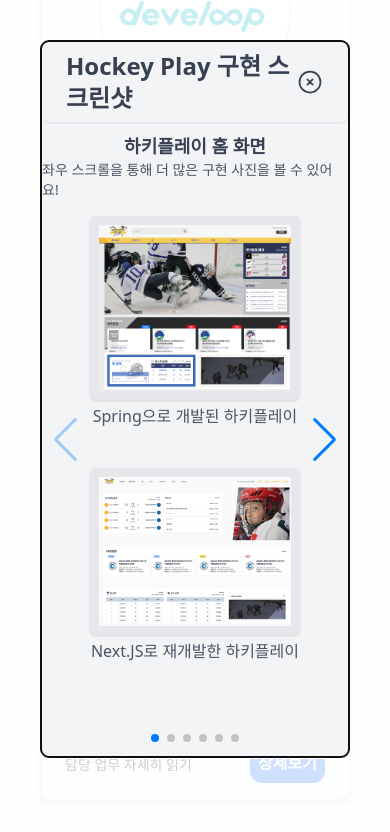
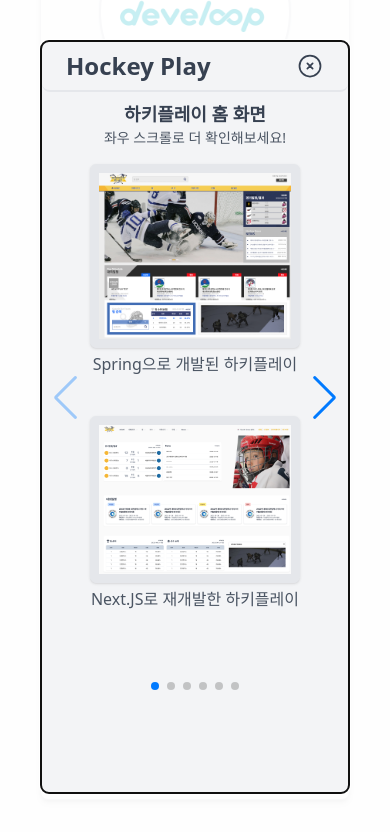
Before and after one commit to PJinsoo/pohtofolio, a Next.js app: page / in a window 390 px wide. Both pictures are taken after a click on the element "구현 사진". Shown: the part 5825-6657 px from the top of the page. Built offline with nearby package versions, Linux system fonts and the light colour scheme.

Commit message:
모바일 화면용 스크롤 생성

```diff
--- a/components/career.tsx
+++ b/components/career.tsx
@@ -49,7 +49,7 @@ const Career = () => {
                 {/* 제목 */}
                 <div>
                     <span className="mt-2 flex justify-center text-lg text-gray-700 font-semibold">{title}</span>
-                    <span className="flex justify-center text-sm text-gray-600">좌우 스크롤을 통해 더 많은 구현 사진을 볼 수 있어요!</span>
+                    <span className="flex justify-center text-sm text-gray-600">좌우 스크롤로 더 확인해보세요!</span>
                 </div>
                 {/* 스크린샷 */}
                 <div className="p-2 -mt-8">
@@ -120,14 +120,14 @@ const Career = () => {
                                 {/* hockeyplay 사진보기 모달 */}
                                 <ModalView isOpen={isOpen}>
                                     <div className="px-6 py-2 border-b-2 rounded-lg flex justify-between z-50 text-gray-700">
-                                        <span className="font-bold text-2xl">Hockey Play 구현 스크린샷</span>
+                                        <span className="font-bold text-2xl">Hockey Play</span>
                                         <button onClick={hockeyModal}>
                                             <svg xmlns="http://www.w3.org/2000/svg" fill="none" viewBox="0 0 24 24" strokeWidth="1.5" stroke="currentColor" className="w-7 h-7">
                                                 <path strokeLinecap="round" strokeLinejoin="round" d="M9.75 9.75l4.5 4.5m0-4.5l-4.5 4.5M21 12a9 9 0 11-18 0 9 9 0 0118 0z" />
                                             </svg>
                                         </button>
                                     </div>
-                                    <div>
+                                    <div className={`${pageSize <= 600 && 'overflow-y-auto h-[700px]'}`}>
                                         <Swiper
                                             spaceBetween={100}
                                             slidesPerView={1}
```
